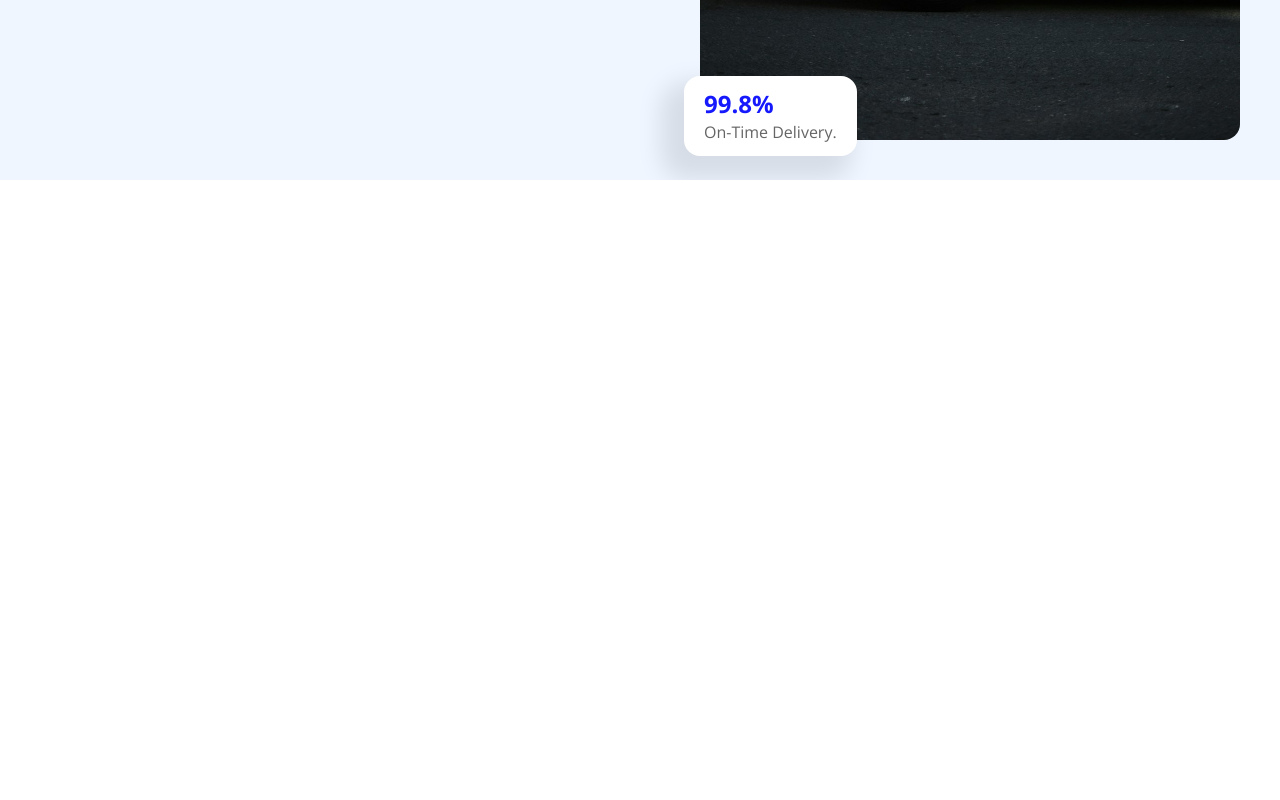
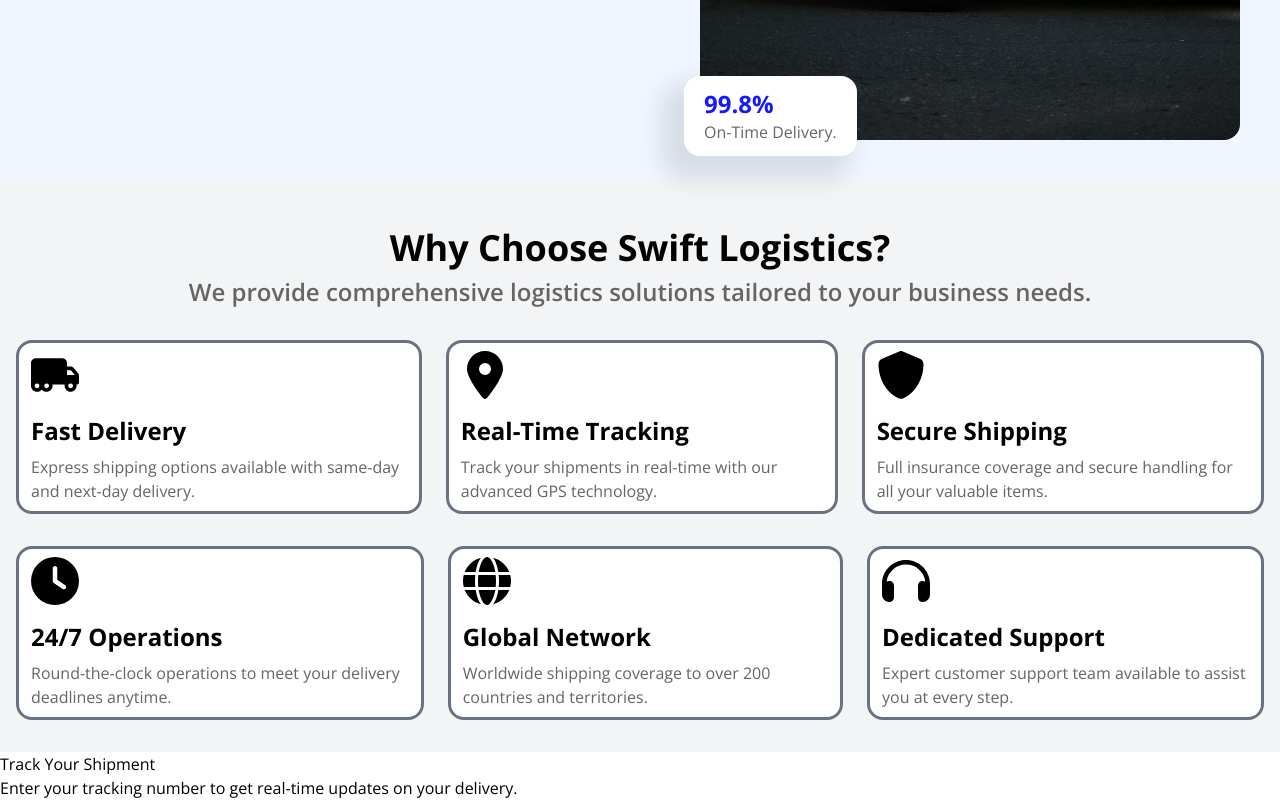
Before and after one commit to sammy-flare/Logistics-React, a React (Vite) app: page / in a window 1280 px wide. Shown: the part 790-1590 px from the top of the page. Before the commit the page ends 970 px from the top, so only its background shows below. Built offline with nearby package versions, Linux system fonts and the light colour scheme.

Commit message:
Update file

```diff
--- a/src/App.jsx
+++ b/src/App.jsx
@@ -1,11 +1,15 @@
 import React from 'react'
 import Navbar from './components/Navbar'
 import Hero from './components/Hero'
+import Objectives from './components/Objectives'
+import Track from './components/Track'
 const App = () => {
   return (
     <div>
       <Navbar />
       <Hero />
+      <Objectives />
+      <Track />
     </div>
   )
 }
--- /dev/null
+++ b/src/components/ObjectiveCard.jsx
@@ -0,0 +1,17 @@
+import React from 'react'
+
+const ObjectiveCard = ({ icon, title, description,id }) => {
+  return (
+    <div  id={id}>
+        <div className="bg-white px-3 py-2 border-3 border-gray-500 rounded-2xl">
+            <div className="text-5xl mb-4">
+                {icon}
+            </div>
+            <h3 className="text-2xl font-bold mb-2">{title}</h3>
+            <p className="text-navtext text-1xl">{description}</p>
+        </div>
+    </div>
+  )
+}
+
+export default ObjectiveCard
--- /dev/null
+++ b/src/components/Objectives.jsx
@@ -0,0 +1,78 @@
+import React from 'react'
+import ObjectiveCard from './ObjectiveCard'
+import { FaTruckMoving, FaLocationDot, FaShield, FaClock, FaGlobe, FaHeadphones } from "react-icons/fa6";
+const Objectives = () => {
+    const objectives = [
+        {
+            id: 1,
+            icon: <FaTruckMoving />,
+            title: 'Fast Delivery',
+            description: 'Express shipping options available with same-day and next-day delivery.'
+        },
+        {
+            id: 1,
+            icon: <FaLocationDot />,
+            title: 'Real-Time Tracking',
+            description: 'Track your shipments in real-time with our advanced GPS technology.'
+        },
+        {
+            id: 1,
+            icon: <FaShield />,
+            title: 'Secure Shipping',
+            description: 'Full insurance coverage and secure handling for all your valuable items.'
+        }
+    ]
+    const objectives_2 = [
+        {
+            id: 1,
+            icon: <FaClock />,
+            title: '24/7 Operations',
+            description: 'Round-the-clock operations to meet your delivery deadlines anytime.'
+        },
+        {
+            id: 1,
+            icon: <FaGlobe />,
+            title: 'Global Network',
+            description: 'Worldwide shipping coverage to over 200 countries and territories.'
+        },
+        {
+            id: 1,
+            icon: <FaHeadphones />,
+            title: 'Dedicated Support',
+            description: 'Expert customer support team available to assist you at every step.'
+        }
+    ]
+  return (
+    <div className="bg-gray-100 py-8 px-4 font-sans">
+
+        <h2 className='text-4xl font-bold text-center mt-4 mb-2'>Why Choose Swift Logistics?</h2>
+        <p className='text-2xl text-navtext font-semibold text-center'>We provide comprehensive logistics solutions tailored to your business needs.</p>
+
+
+        <div className="flex gap-6 mt-8">
+        {objectives.map((objective) => (
+            <ObjectiveCard
+                id={objective.id}
+                icon={objective.icon}
+                title={objective.title}
+                description={objective.description}
+            />
+        ))}
+        </div>
+        <div className="flex gap-6 mt-8">
+        {objectives_2.map((objective) => (
+            <ObjectiveCard
+                id={objective.id}
+                icon={objective.icon}
+                title={objective.title}
+                description={objective.description}
+            />
+        ))}
+        </div>
+
+
+    </div>
+  )
+}
+
+export default Objectives
--- /dev/null
+++ b/src/components/Track.jsx
@@ -0,0 +1,17 @@
+import React from 'react'
+
+const Track = () => {
+  return (
+    <div>
+        <h2>Track Your Shipment</h2>
+        <p>Enter your tracking number to get real-time updates on your delivery.</p>
+
+        <div>
+
+        </div>
+
+    </div>
+  )
+}
+
+export default Track
```
